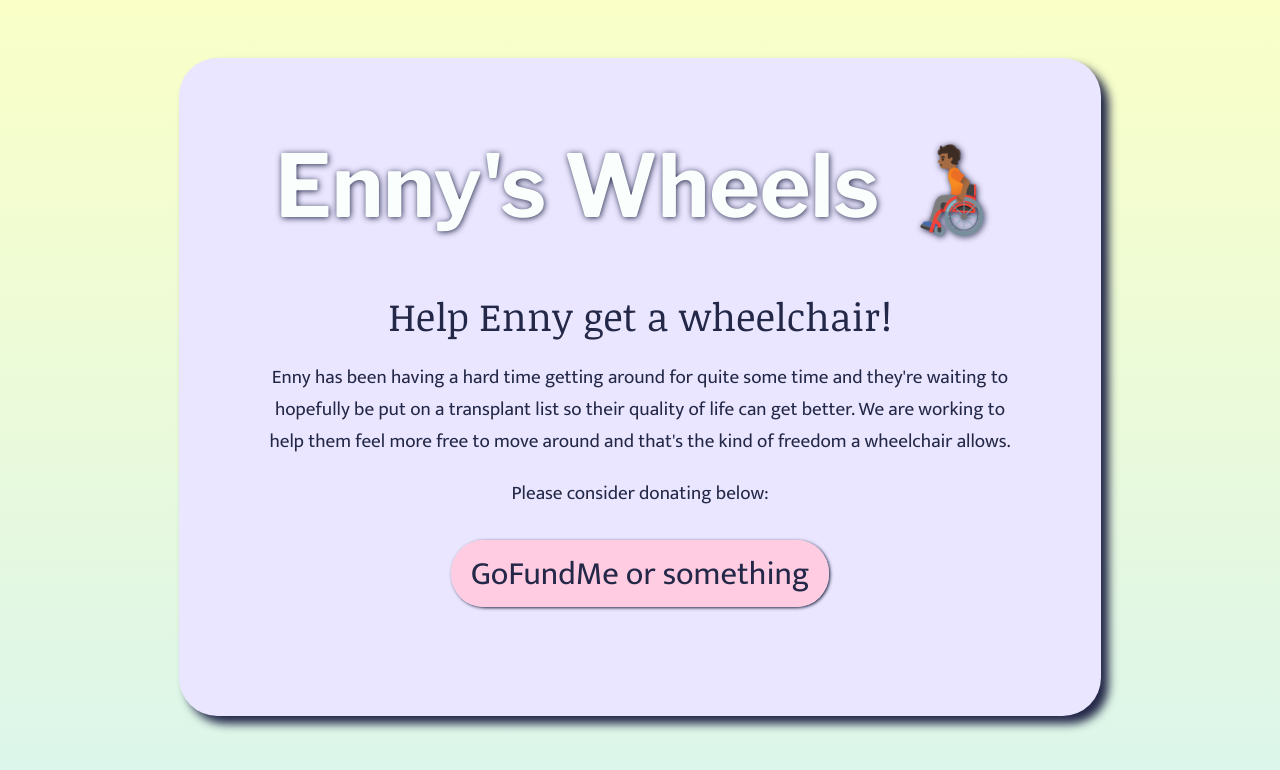
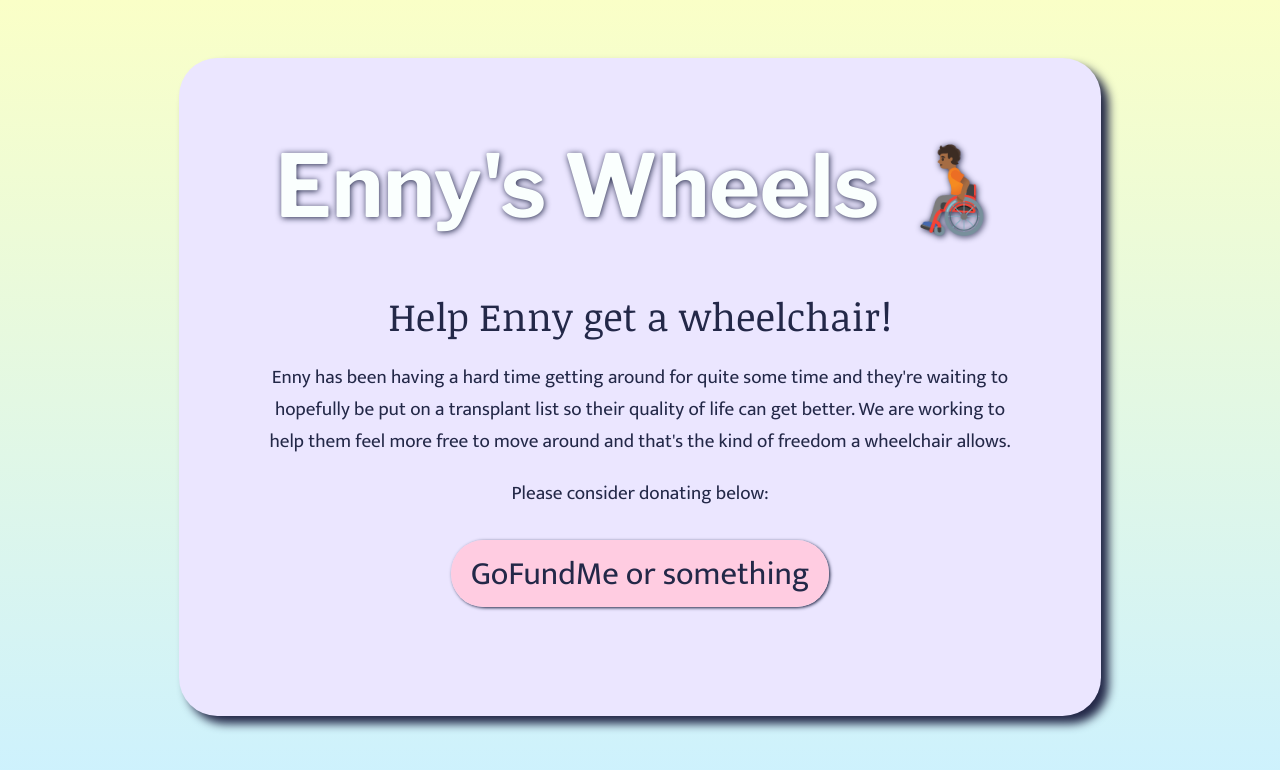
Before and after one commit to lukeshafer/enny-fundraiser, a Svelte app: page / in a window 1280 px wide. Built offline with nearby package versions, Linux system fonts and the light colour scheme.

Commit message:
Update app.css

```diff
--- a/src/app.css
+++ b/src/app.css
@@ -16,7 +16,7 @@
 
 body {
 	background: var(--accent) linear-gradient(var(--accent), var(--accent-secondary)) no-repeat left top;
-	background-size: max(150vw, 150%) max(150vh, 150%);
+	background-size: max(100vw, 100%) max(100vh, 100%);
 	display: flex;
 	justify-content: center;
 	align-items: center;
```
